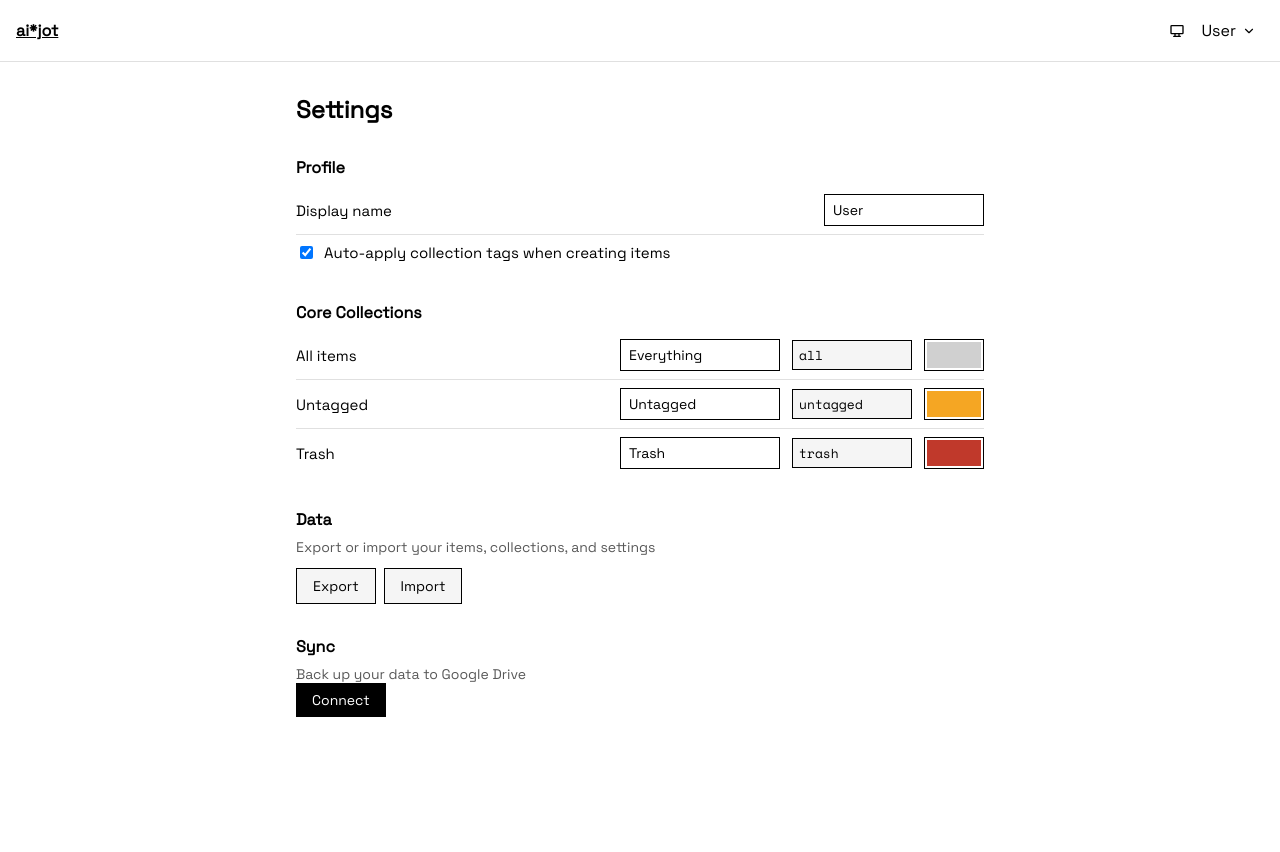
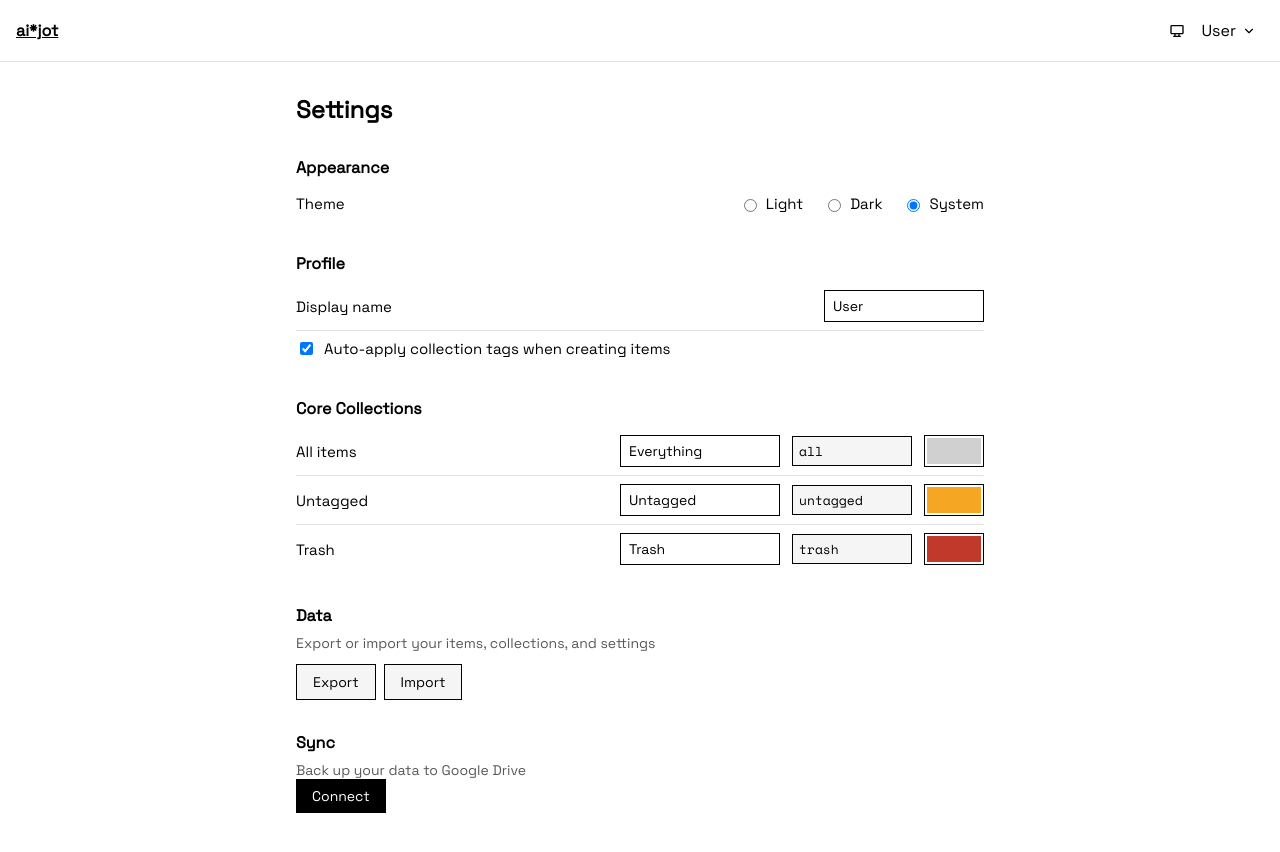
Before and after one commit to JunoNgx/aijot-frontend, a React (Vite) app: page /settings in a window 1280 px wide. Shown: the top 852 px of the page. Before the commit the page ends 800 px from the top, so only its background shows below. Built offline with nearby package versions, Linux system fonts and the light colour scheme.

Commit message:
feat: implement theme selector in settings

```diff
--- a/src/pages/Settings/index.module.scss
+++ b/src/pages/Settings/index.module.scss
@@ -99,6 +99,19 @@
         }
     }
 
+    &__RadioGroup {
+        display: flex;
+        gap: 1.25rem;
+    }
+
+    &__Radio {
+        display: flex;
+        align-items: center;
+        gap: 0.375rem;
+        font-size: 0.9375rem;
+        cursor: pointer;
+    }
+
     &__Checkbox {
         display: flex;
         align-items: center;
--- a/src/pages/Settings/index.tsx
+++ b/src/pages/Settings/index.tsx
@@ -1,6 +1,7 @@
 import { useRef, useState } from "react"
 import { useQueryClient } from "@tanstack/react-query"
 import { toast } from "sonner"
+import { useLocalUserSettings } from "@/store/localUserSettings"
 import { useProfileSettings } from "@/store/profileSettings"
 import { useCoreCollectionSettings } from "@/store/coreCollectionSettings"
 import { useLocalSyncData } from "@/store/localSyncData"
@@ -20,6 +21,9 @@ export default function Settings() {
     const importInputRef = useRef<HTMLInputElement>(null)
     const [pendingImport, setPendingImport] = useState<ExportData | null>(null)
     const [importSummary, setImportSummary] = useState<ImportSummary | null>(null)
+
+    const themeMode = useLocalUserSettings((s) => s.themeMode)
+    const setThemeMode = useLocalUserSettings((s) => s.setThemeMode)
 
     const userDisplayName = useProfileSettings((s) => s.userDisplayName)
     const setUserDisplayName = useProfileSettings((s) => s.setUserDisplayName)
@@ -98,6 +102,31 @@ export default function Settings() {
     return (
         <div className={styles.Settings}>
             <h1 className={styles.Settings__Title}>Settings</h1>
+
+            <section className={styles.Settings__Section}>
+                <div className={styles.Settings__SectionHeader}>
+                    <h2 className={styles.Settings__SectionTitle}>Appearance</h2>
+                </div>
+                <div className={styles.Settings__Field}>
+                    <label className={styles.Settings__Label}>Theme</label>
+                    <div className={styles.Settings__RadioGroup}>
+                        {(["light", "dark", "system"] as const).map((mode) => (
+                            <label key={mode} className={styles.Settings__Radio}>
+                                <input
+                                    type="radio"
+                                    name="themeMode"
+                                    value={mode}
+                                    checked={themeMode === mode}
+                                    onChange={() => {
+                                        setThemeMode(mode)
+                                    }}
+                                />
+                                {mode.charAt(0).toUpperCase() + mode.slice(1)}
+                            </label>
+                        ))}
+                    </div>
+                </div>
+            </section>
 
             <section className={styles.Settings__Section}>
                 <div className={styles.Settings__SectionHeader}>
```
